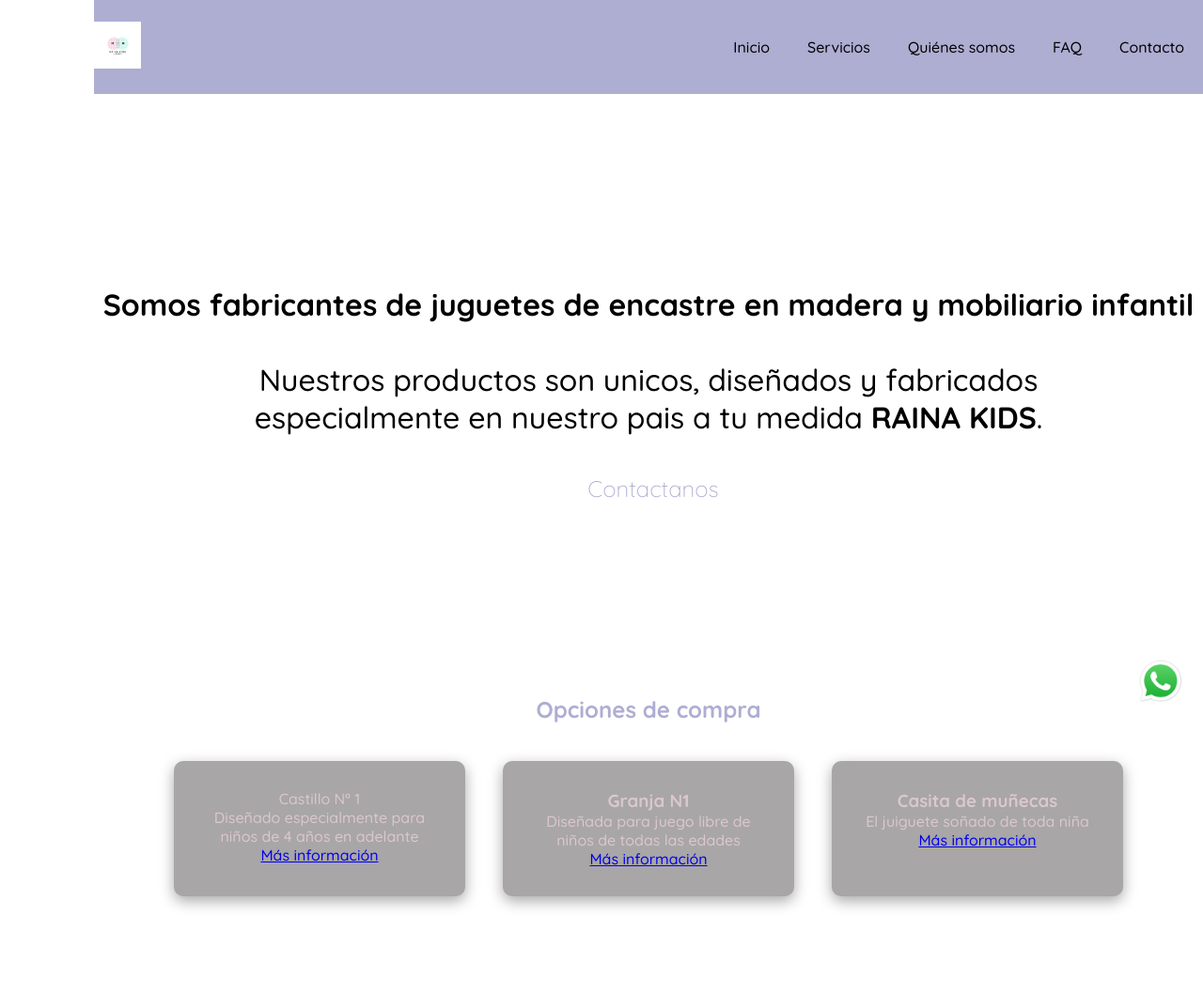
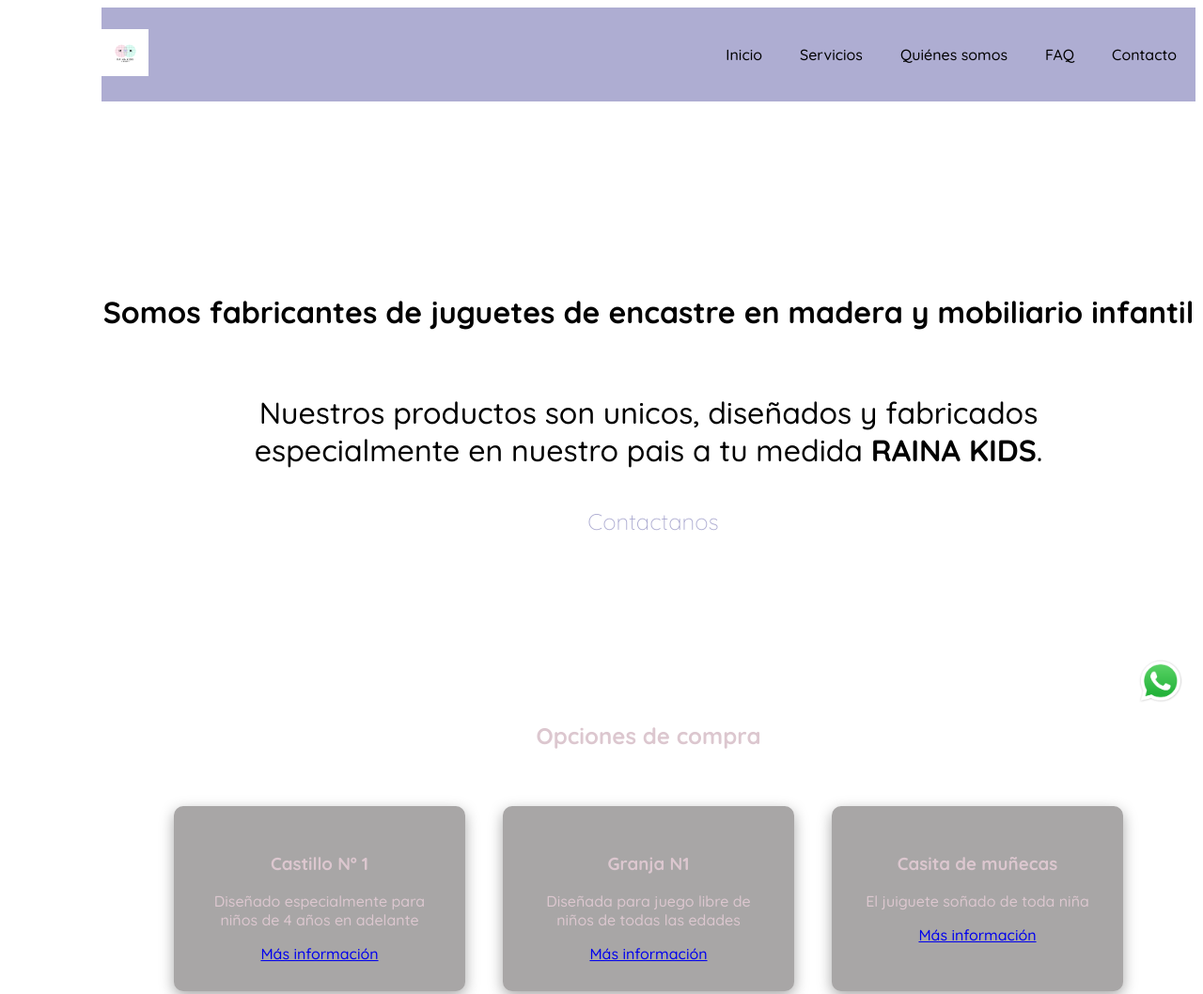
Before and after one commit to irivilas/Raina-proyecto-coder, a website: page index.html in a window 1280 px wide. Shown: the top 1058 px of the page at 94% size. Drawn offline with nearby package versions, Linux system fonts and the light colour scheme.

Commit message:
tercer commit

```diff
--- a/index.html
+++ b/index.html
@@ -5,9 +5,13 @@
     <meta charset="UTF-8">
 
     <meta name="viewport" content="width=device-width, initial-scale=1.0">
-  <meta name="description" content=" Productos realizados en madera encastrables, realizados en nuestro país. Diseñados especificamente para vos">
-  <meta name="keywords" content=" madera juguetes encastrable niños">
+    <meta name="description"
+        content=" Productos realizados en madera encastrables, realizados en nuestro país. Diseñados especificamente para vos">
+    <meta name="keywords" content=" madera juguetes encastrable niños">
     <!-- link a css -->
+
+    <link rel="stylesheet" href="https://cdnjs.cloudflare.com/ajax/libs/animate.css/4.1.1/animate.min.css" />
+
 
     <link rel="stylesheet" href="./css/style.css">
     <!-- link a fonts -->
@@ -51,25 +55,25 @@
 
         <!-- servicios -->
         <section id="Servicios">
-            <h2>Opciones de compra</h2>
+            <h1>Opciones de compra</h1>
 
 
-            <div class="cardContainer">
+            <div class="cardContainer animate__animated animate__flash">
 
-                <div class="cardServicio">Castillo Nº 1</h3>
-
+                <div class="cardServicio  ">
+                    <h3 class=" tituloServicio animate__animated animate__backInDown ">Castillo Nº 1 </h3>
                     <p>Diseñado especialmente para niños de 4 años en adelante</p>
                     <a href="./pages/servicios.html">Más información</a>
                 </div>
 
-                <div class="cardServicio">
-                    <h3 class="tituloServicio">Granja N1</h3>
+                <div class="cardServicio ">
+                    <h3 class="tituloServicio animate__animated animate__backInDown">Granja N1</h3>
                     <p>Diseñada para juego libre de niños de todas las edades</p>
                     <a href="./pages/servicios.html">Más información</a>
                 </div>
 
                 <div class="cardServicio">
-                    <h3 class="tituloServicio">Casita de muñecas</h3>
+                    <h3 class="tituloServicio animate__animated animate__backInDown ">Casita de muñecas</h3>
                     <p>El juiguete soñado de toda niña</p>
                     <a href="./pages/servicios.html">Más información</a>
                 </div>
```
Also changed, not shown: pages/faq.html (+20 -1 lines), pages/nosotros.html (+11 -5 lines), css/style.css, scss/style.scss (added), style /css/style.css (deleted), style /scss/main.scss (deleted), 1 other file.
